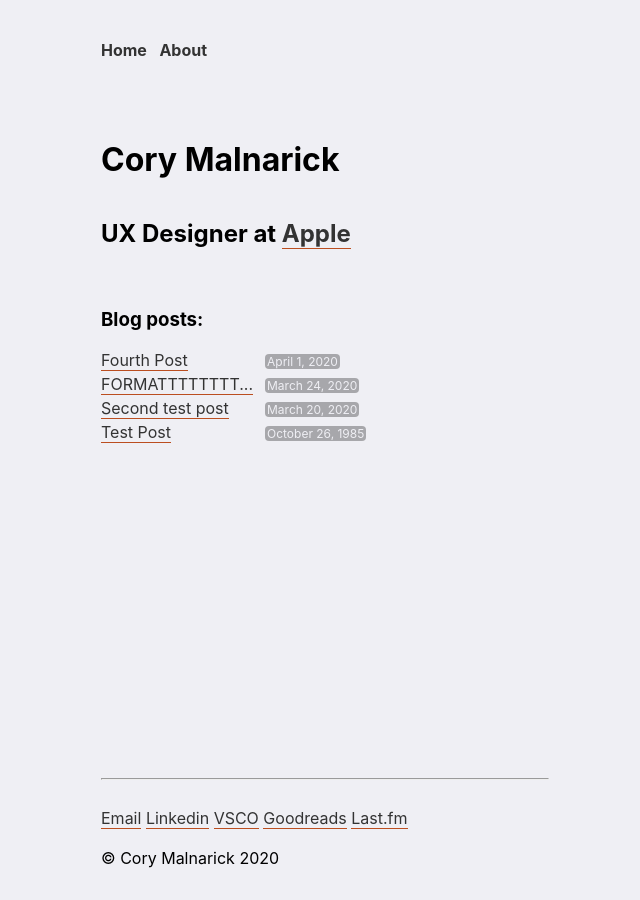
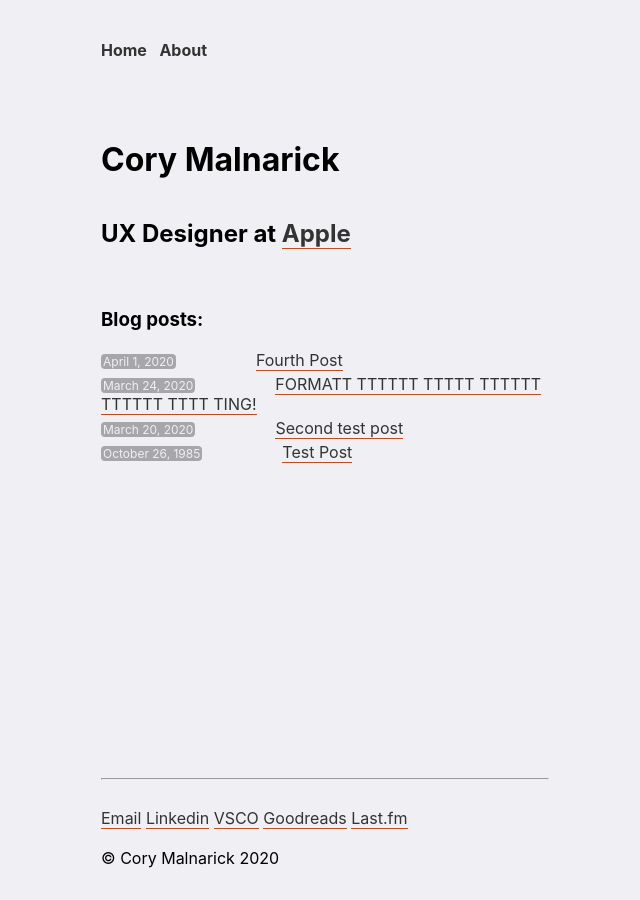
Before and after one commit to foundmonster/foundmonster.github.io, a Jekyll site: the page built from index.html, in a window 1280 px wide. Shown: the whole page, without its empty margins (315-955 px from the left). Built offline with Jekyll 4.4.1, drawn with Linux system fonts in a browser that asks for light colours.

Commit message:
moved date around and changed title of format
for blog posts on home page, moved date to left, added margin of 80px, removed style on page title to see if long titles wrap? or to see what happens

```diff
--- a/_posts/2020-03-24-thirdpost.md
+++ b/_posts/2020-03-24-thirdpost.md
@@ -1,6 +1,6 @@
 ---
 layout: post
-title: FORMATTTTTTTTTTTTTTTTTTTTTTTTTTTTTTING!
+title: FORMATT TTTTTT TTTTT TTTTTT TTTTTT TTTT TING!
 ---
 # h1 title of post
 Lorem ipsum dolor et lorem ipsum dolor et lorem ipsum dolor et lorem ipsum dolor et lorem ipsum dolor et lorem ipsum dolor et lorem ipsum dolor et lorem ipsum dolor et lorem ipsum dolor et lorem ipsum dolor et lorem
--- a/_sass/main.scss
+++ b/_sass/main.scss
@@ -50,18 +50,13 @@ a:visited {
 	border-bottom: 1px solid #bb4e20;
 }
 
-.posttitle {
-	float: left;
-	width: 160px;
-}
-
 .postdate {
 	color: #EFEFF4;
 	background-color: rgba(0, 0, 0, 0.3);
 	font-size: 12px;
 	padding-left: 2px;
 	padding-right: 2px;
-	margin-left: 4px;
+	margin-right: 80px;
 	border-radius: 4px;
 }
 
--- a/index.html
+++ b/index.html
@@ -7,7 +7,7 @@ title: Cory Malnarick
 <ul><h3>Blog posts:</h3>
 {% for post in site.posts %}
 <li>
-<span class="posttitle"><a href="{{ post.url }}">{{ post.title | truncate: 16 }}</a></span><span class="postdate">{{ post.date | date: "%B %e, %Y"}}</span>
+<span class="postdate">{{ post.date | date: "%B %e, %Y"}}</span><a href="{{ post.url }}">{{ post.title }}</a>
 </li>
 {% endfor %}
 </ul>
```
